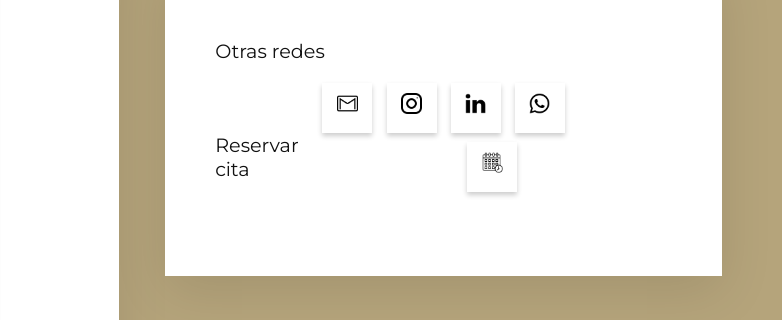
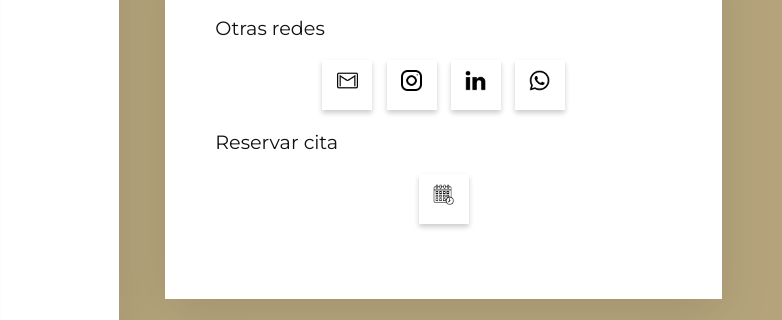
Before and after one commit to adrianagpsicologia/adrianagpsicologia, a plain HTML site: page index.html in a window 1280 px wide. Shown: the part 3920-4240 px from the top of the page, 498-1280 px from the left. Drawn offline with Linux system fonts and the light colour scheme.

Commit message:
Update index.html

```diff
--- a/index.html
+++ b/index.html
@@ -240,7 +240,7 @@
 				<li><a href="https://wa.me/message/3BR24RS7BUSYE1" class="whatsapp"><img src="images/whatsapp.png" alt="Adriana Gómez"></a></li>
 			</ul>
 			</div>
-			<div class=row>
+			<h3> </h3>
 			<h3>Reservar cita</h3>
 			<div class="menusocial-container">
 			<ul>
```
